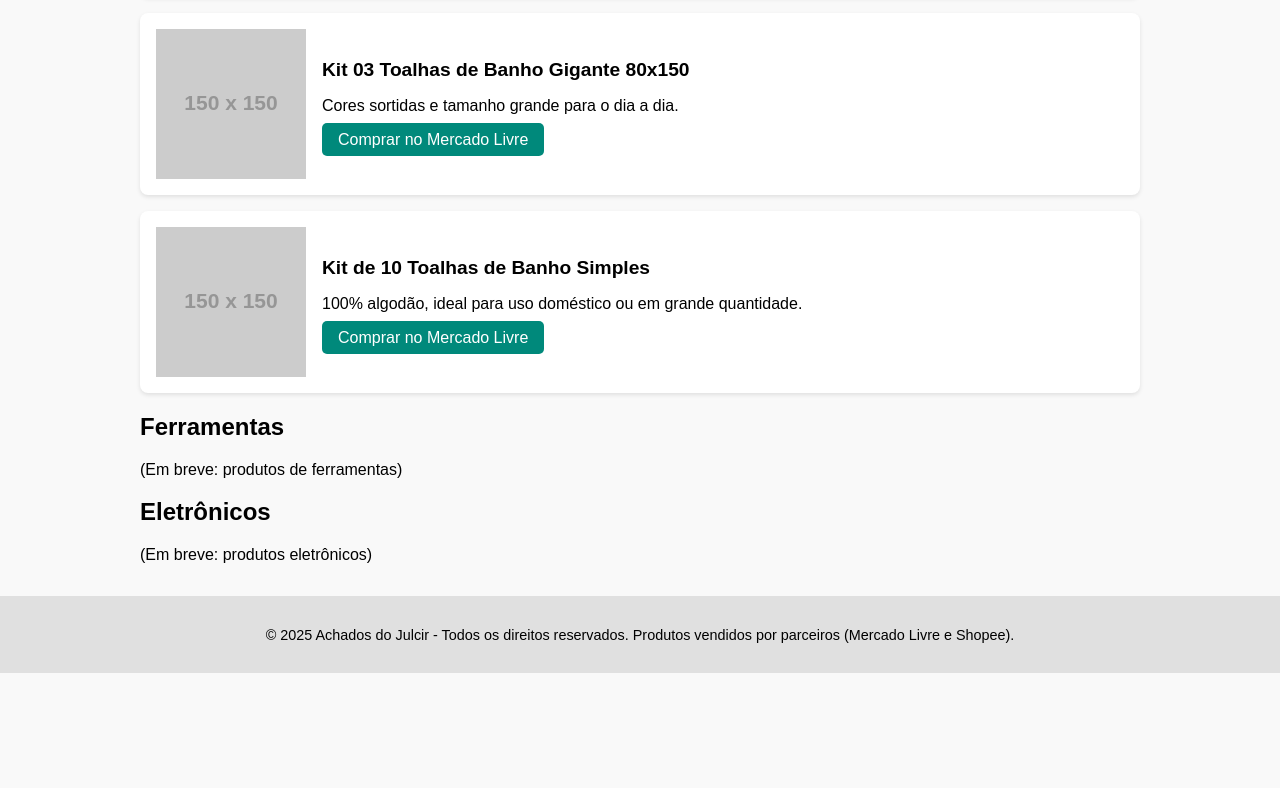
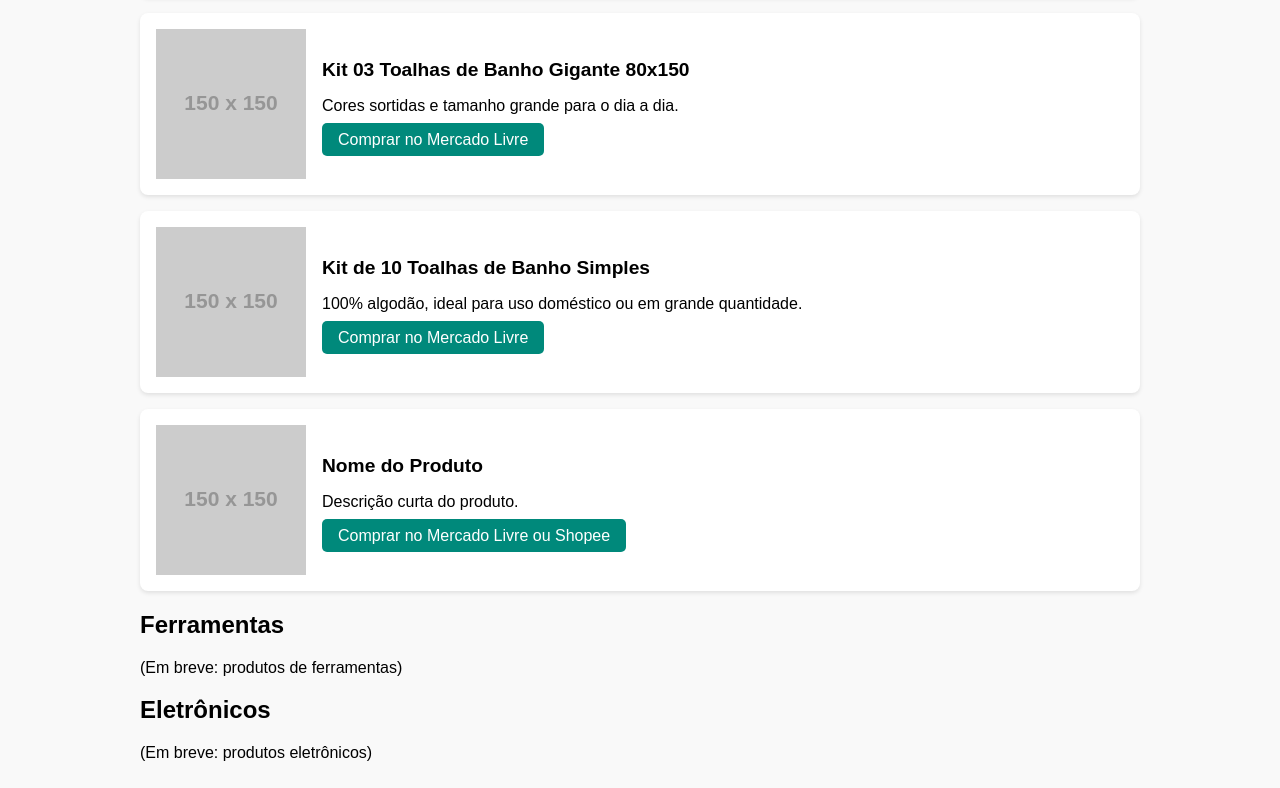
Before and after one commit to Julcir/Achados-do-Julcir, a plain HTML site: page index.html in a window 1280 px wide. Shown: the part 449-1237 px from the top of the page. Before the commit the page ends 1122 px from the top, so only its background shows below. Drawn offline with Linux system fonts and the light colour scheme; placeholder pictures from the web are drawn by us.

Commit message:
Update index.html

```diff
--- a/index.html
+++ b/index.html
@@ -106,7 +106,14 @@
         <a href="https://mercadolivre.com/sec/1iB6pif" target="_blank">Comprar no Mercado Livre</a>
       </div>
     </div>
-
+<div class="produto">
+  <img src="https://via.placeholder.com/150" alt="Nome do Produto">
+  <div>
+    <h2>Nome do Produto</h2>
+    <p>Descrição curta do produto.</p>
+    <a href="SEU_LINK_DE_AFILIADO" target="_blank">Comprar no Mercado Livre ou Shopee</a>
+  </div>
+</div>
     <h2 id="ferramentas">Ferramentas</h2>
     <p>(Em breve: produtos de ferramentas)</p>
 
```
